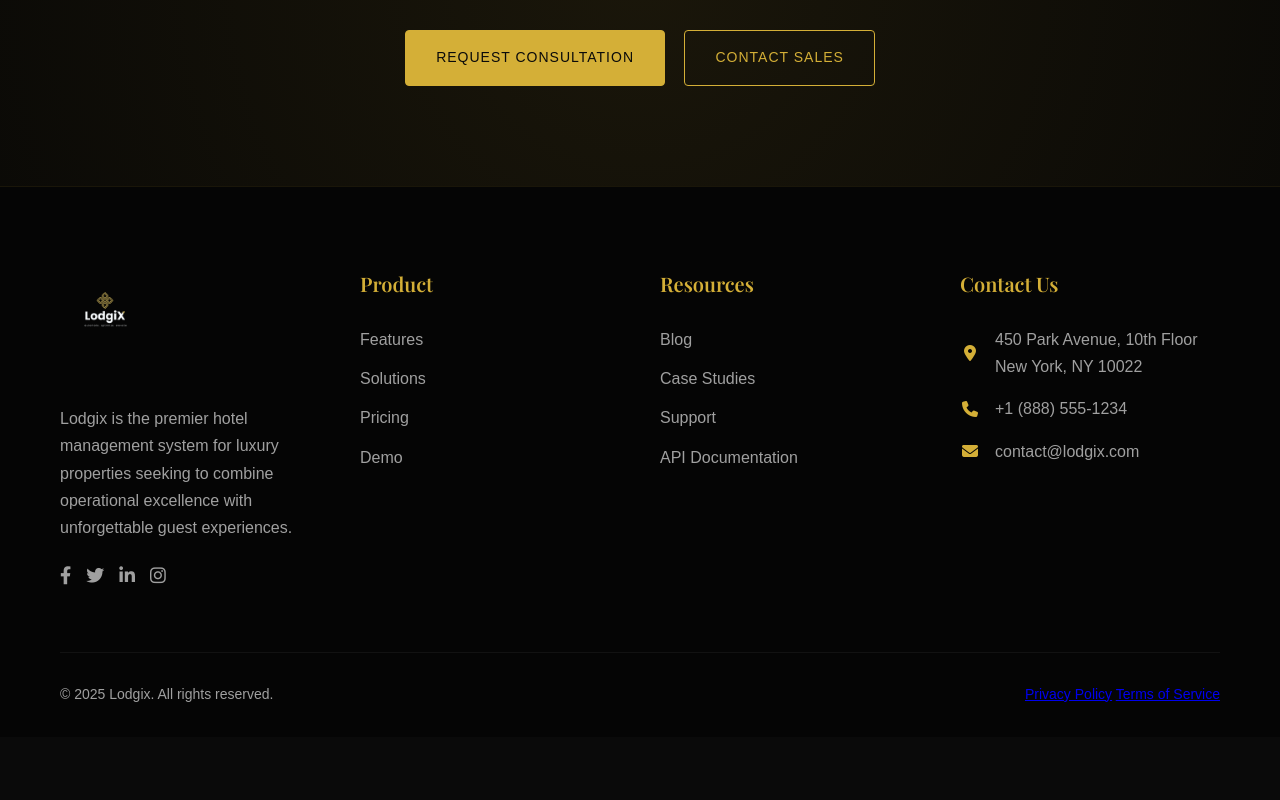
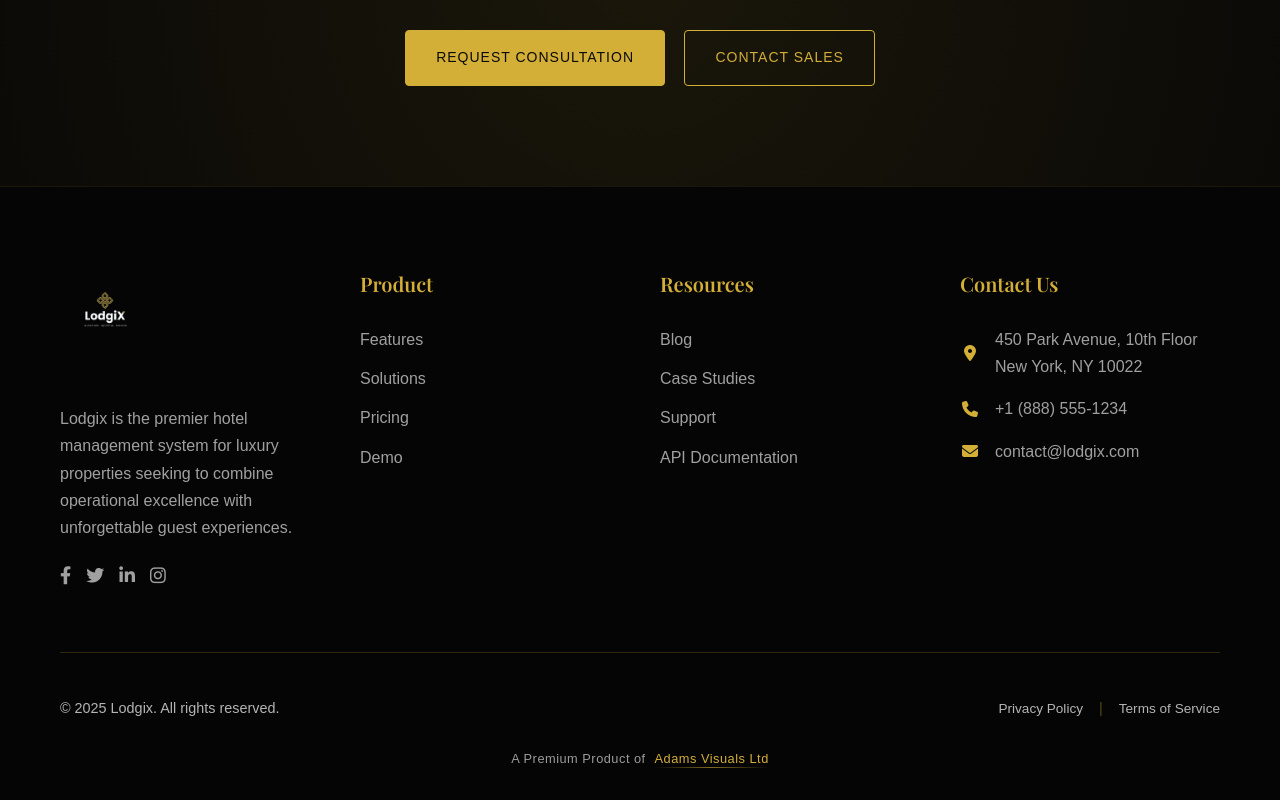
Before and after one commit to AdamsVisuals/lodgixpage, a plain HTML site: page index.html in a window 1280 px wide. Shown: the part 3456-4256 px from the top of the page. Before the commit the page ends 4193 px from the top, so only its background shows below. Drawn offline with nearby package versions, Linux system fonts and the light colour scheme.

Commit message:
improved the footer

```diff
--- a/index.html
+++ b/index.html
@@ -351,11 +351,17 @@
             </div>
 
             <div class="footer-bottom">
-                <p>© 2025 Lodgix. All rights reserved.</p>
+                <p class="copyright">© 2025 Lodgix. All rights reserved.</p>
                 <div class="legal-links">
                     <a href="#">Privacy Policy</a>
+                    <span class="divider">|</span>
                     <a href="#">Terms of Service</a>
                 </div>
+                <div class="company-credit">
+                    <span class="prefix">A Premium Product of</span>
+                    <span class="company">Adams Visuals Ltd</span>
+                </div>
+            </div>
             </div>
         </div>
     </footer>
--- a/styles.css
+++ b/styles.css
@@ -1027,14 +1027,116 @@ body {
     text-align: center;
 }
 
+/* Footer Bottom Styles */
 .footer-bottom {
-    border-top: 1px solid rgba(255, 255, 255, 0.05);
-    padding-top: 30px;
     display: flex;
+    flex-wrap: wrap;
     justify-content: space-between;
     align-items: center;
-    color: var(--gray);
-    font-size: 14px;
+    padding-top: 2.5rem;
+    margin-top: 3rem;
+    border-top: 1px solid rgba(212, 175, 55, 0.2);
+    position: relative;
+}
+
+.copyright {
+    font-size: 0.9rem;
+    color: rgba(255, 255, 255, 0.7);
+    margin: 0;
+    order: 1;
+}
+
+.legal-links {
+    display: flex;
+    align-items: center;
+    gap: 1rem;
+    order: 2;
+}
+
+.legal-links a {
+    color: rgba(255, 255, 255, 0.7);
+    font-size: 0.85rem;
+    text-decoration: none;
+    transition: all 0.3s ease;
+    position: relative;
+    padding: 0.25rem 0;
+}
+
+.legal-links a:hover {
+    color: #D4AF37;
+}
+
+.legal-links a::after {
+    content: '';
+    position: absolute;
+    bottom: 0;
+    left: 0;
+    width: 0;
+    height: 1px;
+    background: #D4AF37;
+    transition: width 0.3s ease;
+}
+
+.legal-links a:hover::after {
+    width: 100%;
+}
+
+.divider {
+    color: rgba(212, 175, 55, 0.4);
+    font-size: 0.9rem;
+}
+
+.company-credit {
+    width: 100%;
+    text-align: center;
+    margin-top: 1.5rem;
+    order: 3;
+    font-size: 0.8rem;
+    letter-spacing: 0.5px;
+    color: rgba(255, 255, 255, 0.6);
+}
+
+.prefix {
+    display: inline-block;
+    margin-right: 0.3rem;
+    font-weight: 300;
+}
+
+.company {
+    color: #D4AF37;
+    font-weight: 500;
+    position: relative;
+}
+
+.company::after {
+    content: '';
+    position: absolute;
+    bottom: -2px;
+    left: 0;
+    width: 100%;
+    height: 1px;
+    background: linear-gradient(90deg, transparent, #D4AF37, transparent);
+    opacity: 0.6;
+}
+
+/* Responsive Adjustments */
+@media (max-width: 768px) {
+    .footer-bottom {
+        flex-direction: column;
+        text-align: center;
+        gap: 0.5rem;
+    }
+
+    .copyright,
+    .legal-links {
+        order: initial;
+        width: 100%;
+        justify-content: center;
+    }
+
+    .company-credit {
+        margin-top: 1rem;
+    }
 }
 
 .social-links {
```
